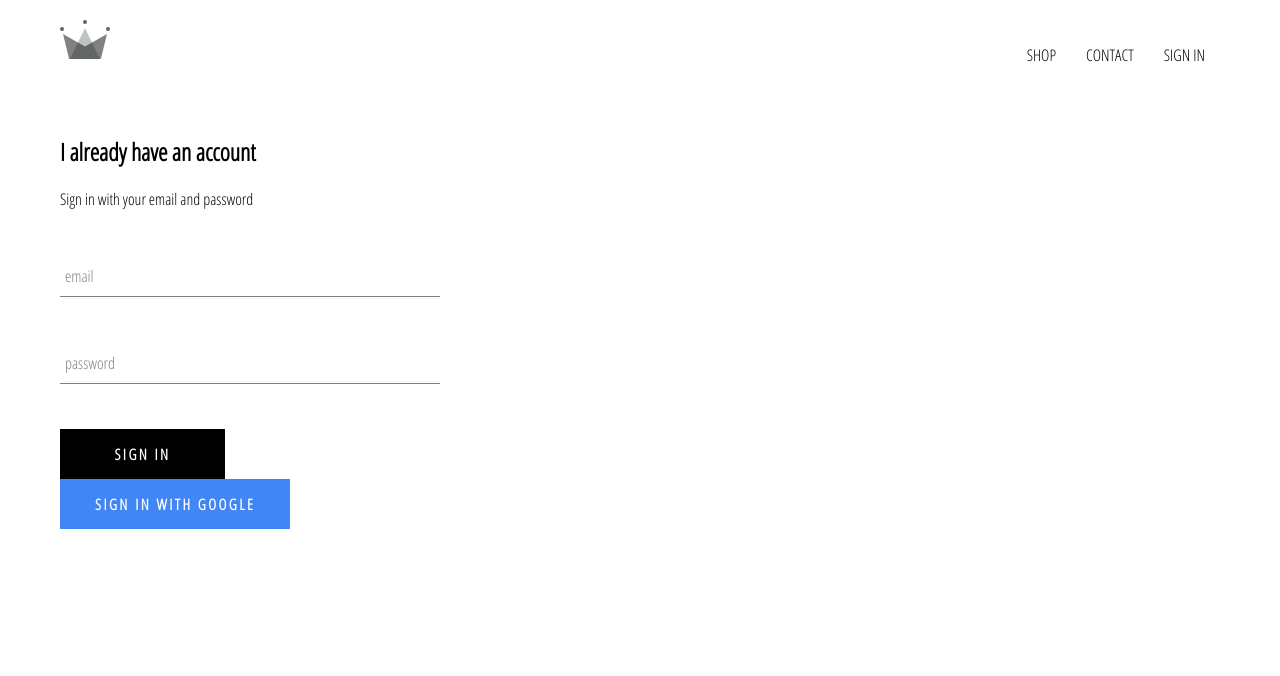
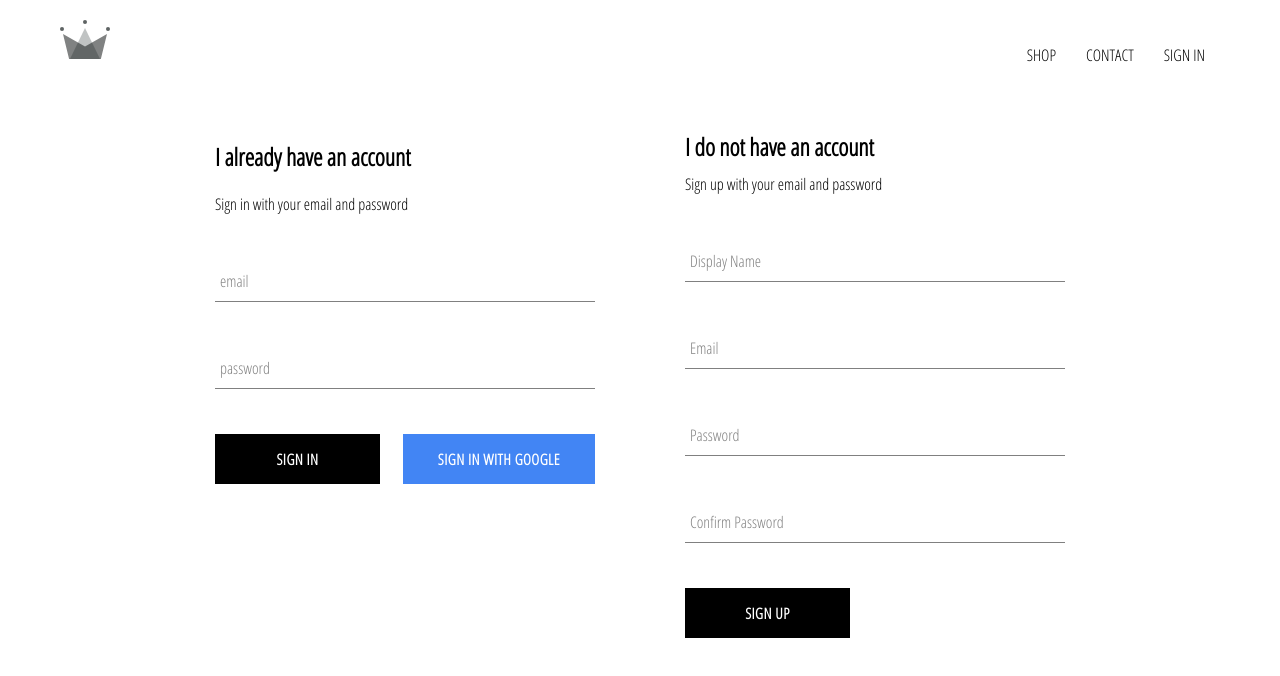
Before and after one commit to dunow33/crwn-clothing, a React (Create React App) app: page /signin in a window 1280 px wide. Shown: the top 676 px of the page. Built offline with nearby package versions, Linux system fonts and the light colour scheme; no server answers.

Commit message:
implemented firebase utils included ability to store auth users

```diff
--- a/src/App.js
+++ b/src/App.js
@@ -6,7 +6,7 @@
 import ShopPage from './pages/shop/shop.component';
 import SignInAndSignUpPage from './pages/sign-in-and-sign-up/sign-in-and-sign-up.component';
 import Header from './components/header/header.component';
-import { auth } from './firebase/firebase.utils';
+import { auth, createUserProfileDocument } from './firebase/firebase.utils';
 
 
 class App extends React.Component {
@@ -21,9 +21,23 @@
   unsubscribeFromAuth = null;
 
   componentDidMount() {
-    this.unsubscribeFromAuth = auth.onAuthStateChanged(user => {
-      this.setState({ currentUser: user});
-    })
+    this.unsubscribeFromAuth = auth.onAuthStateChanged(async userAuth => {
+      if(userAuth) {
+        const userRef = await createUserProfileDocument(userAuth);
+
+        userRef.onSnapshot(snapShot => {
+          this.setState(
+          {
+            currentUser: {
+              id: snapShot.id,
+              ...snapShot.data()
+            }
+          });
+          console.log(this.state);
+        });
+      }
+      this.setState({ currentUser: userAuth });
+    });
   }
 
   componentWillUnmount() {
--- a/src/components/custom-button/custom-button.styles.scss
+++ b/src/components/custom-button/custom-button.styles.scss
@@ -2,7 +2,7 @@
   min-width: 165px;
   width: auto;
   height: 50px;
-  letter-spacing: 2.5px;
+  letter-spacing: 0.5px;
   line-height: 50px;
   padding: 0 35px 0 35px;
   font-size: 15px;
--- a/src/components/sign-in/sign-in.component.jsx
+++ b/src/components/sign-in/sign-in.component.jsx
@@ -54,10 +54,12 @@
 						required
 					/>
 
-					<CustomButton type="submit"> Sign In </CustomButton>
-					<CustomButton onClick = { signInWithGoogle } isGoogleSignIn>
-						Sign in with Google
-					</CustomButton>
+					<div className='buttons'>
+						<CustomButton type="submit"> Sign In </CustomButton>
+						<CustomButton onClick = { signInWithGoogle } isGoogleSignIn>
+							Sign in with Google
+						</CustomButton>
+					</div>
 				</form>
 			</div>
 		)
--- a/src/components/sign-in/sign-in.styles.scss
+++ b/src/components/sign-in/sign-in.styles.scss
@@ -7,7 +7,7 @@
 		margin: 10px 0;
 	}
 
-	.buttons: {
+	.buttons {
 		display: flex;
 		justify-content: space-between;
 	}
--- /dev/null
+++ b/src/components/sign-up/sign-up.component.jsx
@@ -0,0 +1,104 @@
+import React from 'react';
+
+import FormInput from '../form-input/form-input.component';
+import CustomButton from '../custom-button/custom-button.component';
+
+import { auth, createUserProfileDocument } from '../../firebase/firebase.utils.js';
+
+import './sign-up.styles.scss';
+
+class SignUp extends React.Component {
+	constructor() {
+		super();
+
+		this.state = {
+			displayName: '',
+			email: '',
+			password: '',
+			confirmPassword: ''
+		}
+	}
+
+	handleSubmit = async event => {
+		event.preventDefault();
+
+		const { displayName, email, password, confirmPassword } = this.state;
+
+		if(password !== confirmPassword) {
+			alert("passwords don't match");
+			return;
+		}
+
+		try {
+			const { user } = await auth.createUserWithEmailAndPassword(
+				email,
+				password
+			);
+
+			await createUserProfileDocument(user, {displayName});
+
+			this.setState= ({
+				displayName: '',
+				email: '',
+				password: '',
+				confirmPassword: ''
+			});
+		} catch(error) {
+			console.error(error);
+		}
+	};
+
+	handleChange = event => {
+		const { name, value } = event.target;
+
+		this.setState({ [name]: value });
+	};
+
+	render() {
+		const { displayName, email, password, confirmPassword} = this.state;
+
+		return(
+			<div className='sign-up'>
+				<h2 className='title'>I do not have an account</h2>
+					<span>Sign up with your email and password</span>
+						<form className='sign-up-form' onSubmit={this.handleSubmit}>
+							<FormInput
+								type="text"
+								name="displayName"
+								value={displayName}
+								onChange={this.handleChange}
+								label='Display Name'
+								required
+							/>
+							<FormInput
+								type="email"
+								name="email"
+								value={email}
+								onChange={this.handleChange}
+								label='Email'
+								required
+							/>
+							<FormInput
+								type="password"
+								name="password"
+								value={password}
+								onChange={this.handleChange}
+								label='Password'
+								required
+							/>
+							<FormInput
+								type="password"
+								name="confirmPassword"
+								value={confirmPassword}
+								onChange={this.handleChange}
+								label='Confirm Password'
+								required
+							/>
+							<CustomButton type="submit">SIGN UP</CustomButton>
+						</form>
+			</div>
+		)
+	}
+}
+
+export default SignUp;
--- /dev/null
+++ b/src/components/sign-up/sign-up.styles.scss
@@ -0,0 +1,9 @@
+.sign-up {
+	display: flex;
+	flex-direction: column;
+	width: 380px;
+
+	.title {
+		margin: 10px 0;
+	}
+}
--- a/src/firebase/firebase.utils.js
+++ b/src/firebase/firebase.utils.js
@@ -13,6 +13,32 @@
     measurementId: "G-6L79P82DQ2"
 };
 
+export const createUserProfileDocument = async (userAuth, additionalData) => {
+	if(!userAuth) return;
+
+	const userRef = firestore.doc(`users/${userAuth.uid}`);
+
+	const snapShot = await userRef.get();
+
+	if(!snapShot.exists) {
+		const { displayName, email } = userAuth;
+		const createdAt = new Date();
+
+		try {
+			await userRef.set({
+				displayName,
+				email,
+				createdAt,
+				...additionalData
+			})
+		} catch(error) {
+			console.log('error creating user', error.message);
+		}
+	}
+
+	return userRef;
+};
+
 firebase.initializeApp(config);
 
 export const auth = firebase.auth();
--- a/src/pages/sign-in-and-sign-up/sign-in-and-sign-up.component.jsx
+++ b/src/pages/sign-in-and-sign-up/sign-in-and-sign-up.component.jsx
@@ -1,12 +1,14 @@
 import React from 'react';
 
 import SignIn from '../../components/sign-in/sign-in.component';
+import SignUp from '../../components/sign-up/sign-up.component';
 
 import './sign-in-and-sign-up.styles.scss';
 
 const SignInAndSignUpPage = () => (
 	<div className='sign-in-and-sign-up'>
 		<SignIn />
+		<SignUp />
 	</div>
 );
 
--- a/src/pages/sign-in-and-sign-up/sign-in-and-sign-up.styles.scss
+++ b/src/pages/sign-in-and-sign-up/sign-in-and-sign-up.styles.scss
@@ -0,0 +1,6 @@
+.sign-in-and-sign-up {
+	width: 850px;
+	display: flex;
+	justify-content: space-between;
+	margin: 30px auto;
+}
```
